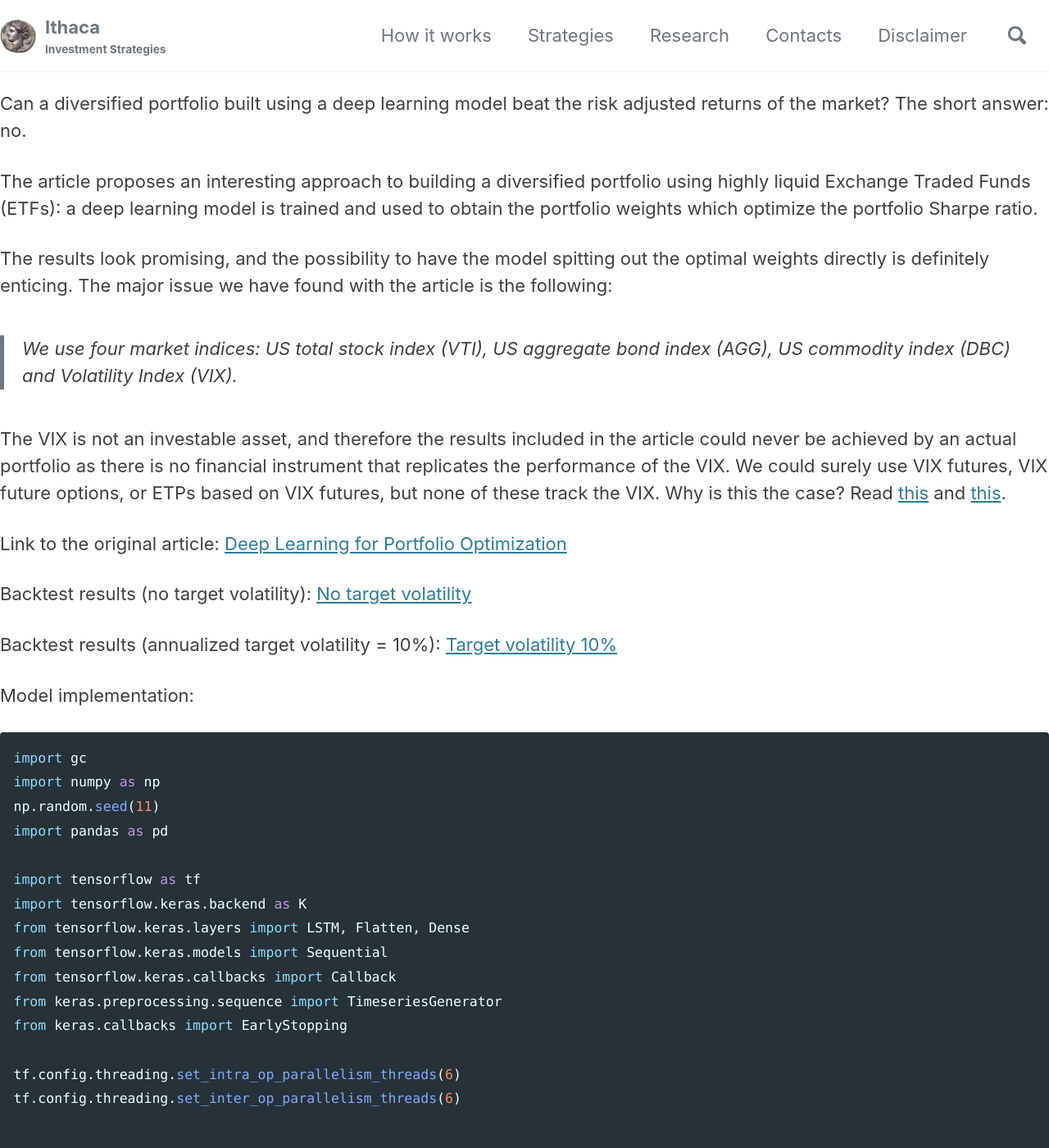
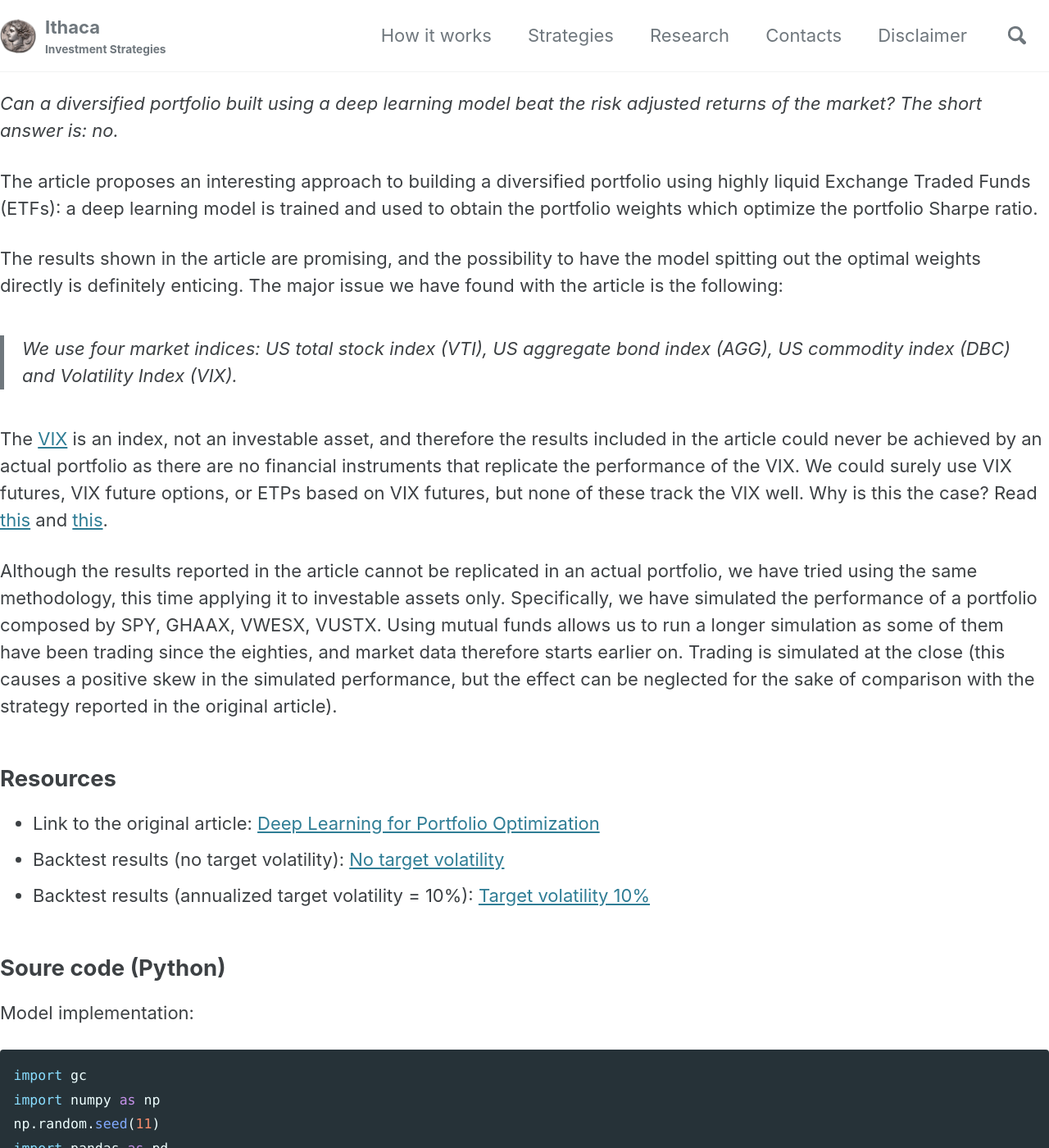
Before and after one commit to IthacaResearch/ithacaresearch.github.io, a Jekyll site: the page built from _research/dlpopt.md, in a window 1280 px wide and 1400 px high. Shown: the whole window at 82% size. Built offline with Jekyll 4.4.1, drawn with Linux system fonts in a browser that asks for light colours; cached includes are drawn as plain includes; our own code applies the rules of GitHub Pages for plain Markdown files.

Commit message:
Update dlpopt.md

```diff
--- a/_research/dlpopt.md
+++ b/_research/dlpopt.md
@@ -1,23 +1,27 @@
 ---
 title: "An implementation of 'Deep Learning for Portfolio Optimization' by Zhang, Z. , Zohren, S. , Roberts, S."
-excerpt: "Can a diversified portfolio built using a deep learning model beat the risk adjusted returns of the market? The short answer: no."
+excerpt: "Can a diversified portfolio built using a deep learning model beat the risk adjusted returns of the market? The short answer is: no."
 ---
 
-Can a diversified portfolio built using a deep learning model beat the risk adjusted returns of the market? The short answer: no.
+_Can a diversified portfolio built using a deep learning model beat the risk adjusted returns of the market? The short answer is: no._
 
 The article proposes an interesting approach to building a diversified portfolio using highly liquid Exchange Traded Funds (ETFs): a deep learning model is trained and used to obtain the portfolio weights which optimize the portfolio Sharpe ratio.
 
-The results look promising, and the possibility to have the model spitting out the optimal weights directly is definitely enticing. The major issue we have found with the article is the following:
+The results shown in the article are promising, and the possibility to have the model spitting out the optimal weights directly is definitely enticing. The major issue we have found with the article is the following:
 
 > We use four market indices: US total stock index (VTI), US aggregate bond index (AGG), US commodity index (DBC) and Volatility Index (VIX).
 
-The VIX is not an investable asset, and therefore the results included in the article could never be achieved by an actual portfolio as there is no financial instrument that replicates the performance of the VIX. We could surely use VIX futures, VIX future options, or ETPs based on VIX futures, but none of these track the VIX. Why is this the case? Read [this](https://sixfigureinvesting.com/2010/01/how-to-go-long-on-the-vix-index-2/) and [this](https://sixfigureinvesting.com/2013/08/trading-the-vix-index/).
+The [VIX](https://www.cboe.com/tradable_products/vix/faqs/) is an index, not an investable asset, and therefore the results included in the article could never be achieved by an actual portfolio as there are no financial instruments that replicate the performance of the VIX. We could surely use VIX futures, VIX future options, or ETPs based on VIX futures, but none of these track the VIX well. Why is this the case? Read [this](https://sixfigureinvesting.com/2010/01/how-to-go-long-on-the-vix-index-2/) and [this](https://sixfigureinvesting.com/2013/08/trading-the-vix-index/).
 
-Link to the original article: [Deep Learning for Portfolio Optimization](https://arxiv.org/pdf/2005.13665.pdf)
+Although the results reported in the article cannot be replicated in an actual portfolio, we have tried using the same methodology, this time applying it to investable assets only. Specifically, we have simulated the performance of a portfolio composed by SPY, GHAAX, VWESX, VUSTX. Using mutual funds allows us to run a longer simulation as some of them have been trading since the eighties, and market data therefore starts earlier on. Trading is simulated at the close (this causes a positive skew in the simulated performance, but the effect can be neglected for the sake of comparison with the strategy reported in the original article).
 
-Backtest results (no target volatility): [No target volatility](/notebooks/dlpopt_no_target_vol.html)
+## Resources
 
-Backtest results (annualized target volatility = 10%): [Target volatility 10%](/notebooks/dlpopt_target_vol_10.html)
+- Link to the original article: [Deep Learning for Portfolio Optimization](https://arxiv.org/pdf/2005.13665.pdf)
+- Backtest results (no target volatility): [No target volatility](/notebooks/dlpopt_no_target_vol.html)
+- Backtest results (annualized target volatility = 10%): [Target volatility 10%](/notebooks/dlpopt_target_vol_10.html)
+
+## Soure code (Python)
 
 Model implementation:
 
```
Also changed, not shown: other parts of _research/dlpopt.md (+1 -1 lines).
